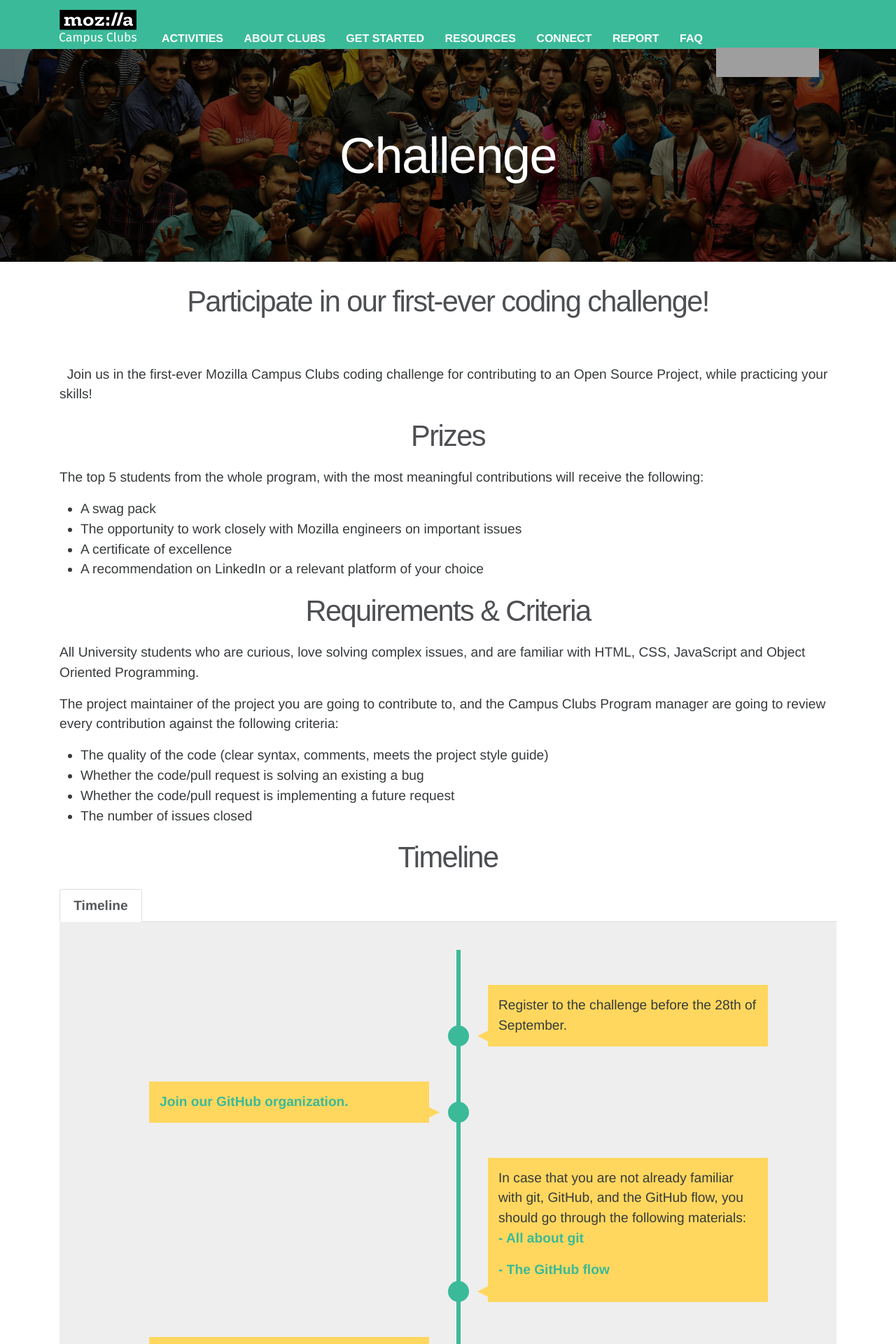
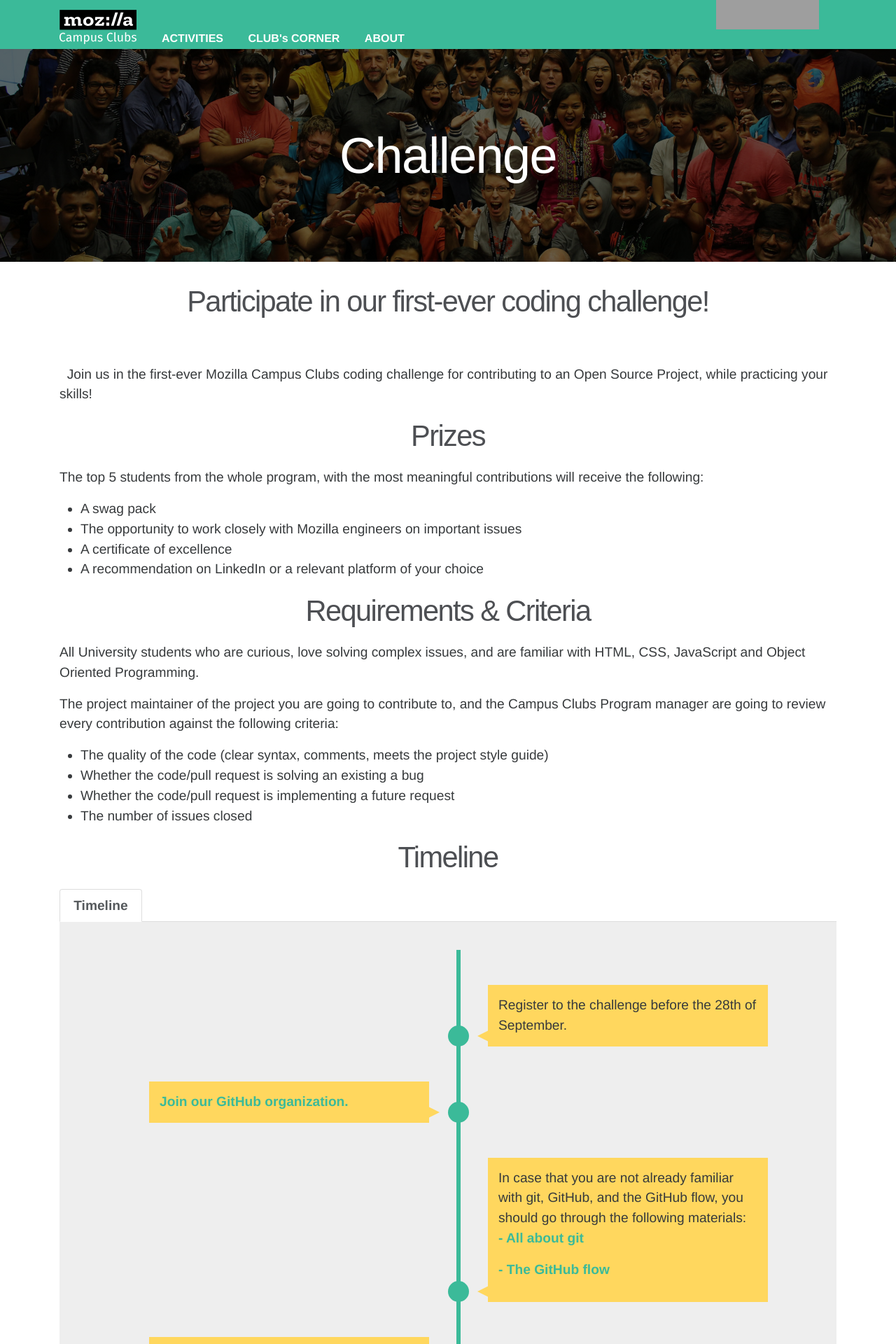
Before and after one commit to mozilla/mozilla-campus-clubs, a Jekyll site: the page built from _pages/challenge.md, in a window 1280 px wide. Shown: the top 1920 px of the page at 70% size. Built offline with Jekyll 4.4.1, drawn with Linux system fonts in a browser that asks for light colours; some web fonts are replaced; grey boxes are pictures that could not be loaded.

Commit message:
rearrange top website menu

```diff
--- a/_includes/head.html
+++ b/_includes/head.html
@@ -15,5 +15,6 @@
   <link rel="stylesheet" href="{{ "/static/css/bootstrap.min.css" | prepend: site.url }}">
   <link rel="stylesheet" href="{{ "/static/css/mofo-bootstrap.css" | prepend: site.url }}">
   <link rel="stylesheet" href="{{ "/static/css/app.css" | prepend: site.url }}">
+  <link rel="stylesheet" href="{{ "/static/css/style.css" | prepend: site.url }}">
   <link rel="canonical" href="{{ page.url | replace:'index.html','' | prepend: site.url }}">
 </head>
--- a/_includes/header.html
+++ b/_includes/header.html
@@ -9,12 +9,17 @@
       </button>
       <div class="collapse navbar-toggleable-md" id="exCollapsingNavbar">
         <a class="nav-link" href="/activities/">Activities</a>
-        <a class="nav-link" href="/about/">About Clubs</a>
-        <a class="nav-link" href="/get-started/">Get Started</a>
-        <a class="nav-link" href="/resources/">Resources</a>
-        <a class="nav-link" href="/connect/">Connect</a>
-        <a class="nav-link" href="/report/#">Report</a>
-        <a class="nav-link" href="/faq/">FAQ</a>
+        <div class="dropdown">
+          <button onclick="myFunction()" class="dropbtn">CLUB's CORNER</button>
+          <div id="myDropdown" class="dropdown-content">
+            <a class="sub-nav-link" href="/get-started/">Get Started</a>
+            <a class="sub-nav-link" href="/resources/">Resources</a>
+            <a class="sub-nav-link" href="/connect/">Connect</a>
+            <a class="sub-nav-link" href="/report/#">Report</a>
+            <a class="sub-nav-link" href="/faq/">FAQ</a>
+          </div>
+        </div>
+        <a class="nav-link" href="/about/">About</a>
       </div>
 
       <div id="tabzilla" class="hidden-lg-down">
--- /dev/null
+++ b/static/css/style.css
@@ -0,0 +1,38 @@
+.dropbtn {
+    display: block;
+    background-color: #3BBA99;
+    margin-right: 25px;
+    max-width: 160px;
+    font-weight: bold;
+    border: none;
+}
+
+.dropdown {
+    position: relative;
+    display: inline-block;
+}
+
+.dropdown-content {
+    display: none;
+    position: absolute;
+    min-width: 160px;
+    background-color: rgba(21, 21, 21, 0.95);
+    overflow: auto;
+    box-shadow: 0px 8px 16px 0px rgba(0,0,0,0.2);
+    z-index: 1;
+}
+
+.dropdown-content a {
+    color: black;
+    padding: 12px 16px;
+    text-decoration: none;
+    display: block;
+}
+
+.sub-nav-link {
+    margin: 0 !important;
+}
+
+.dropdown a:hover {background-color: #ddd;}
+
+.show {display: block;}
```
Also changed, not shown: other parts of _includes/header.html (+22 -0 lines).
